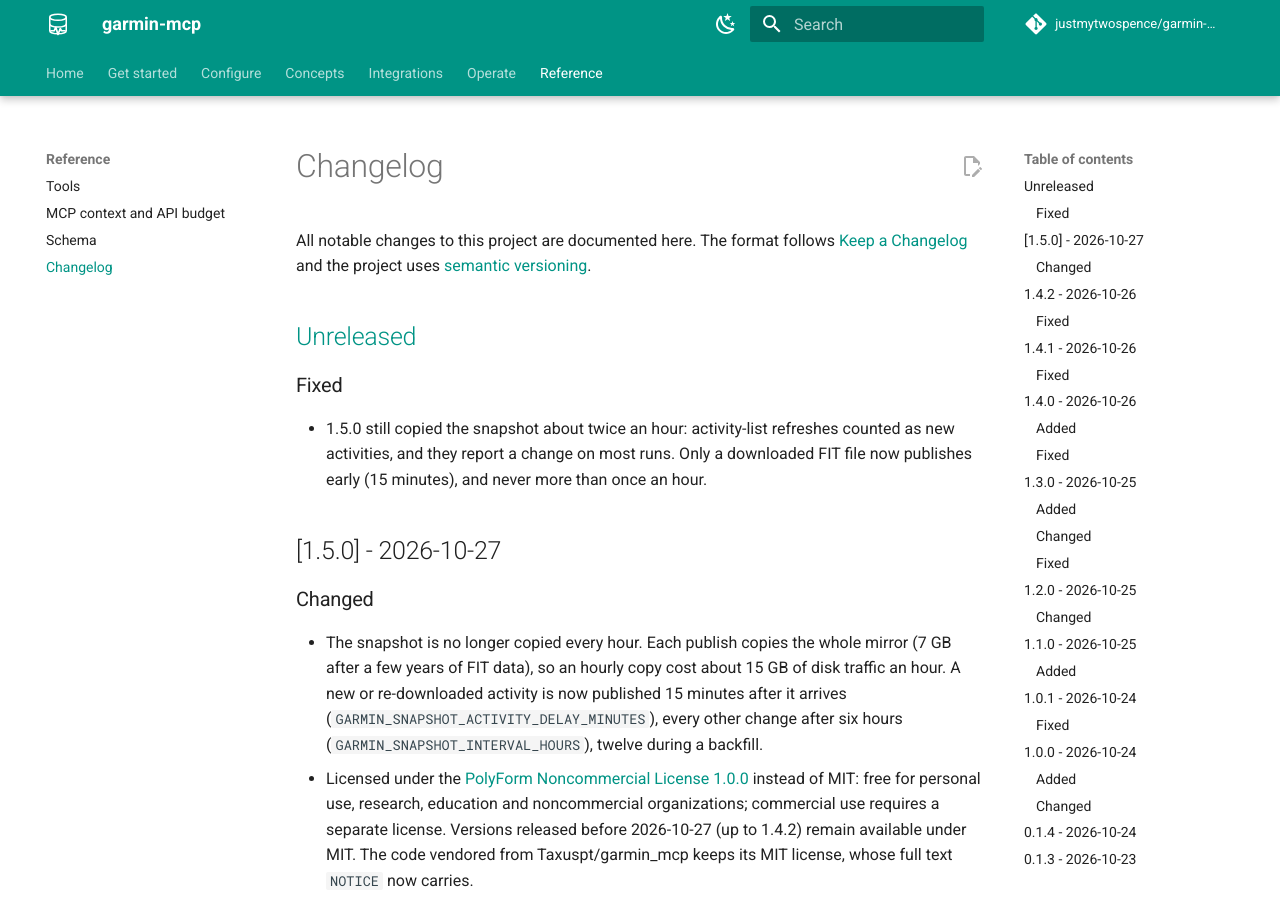
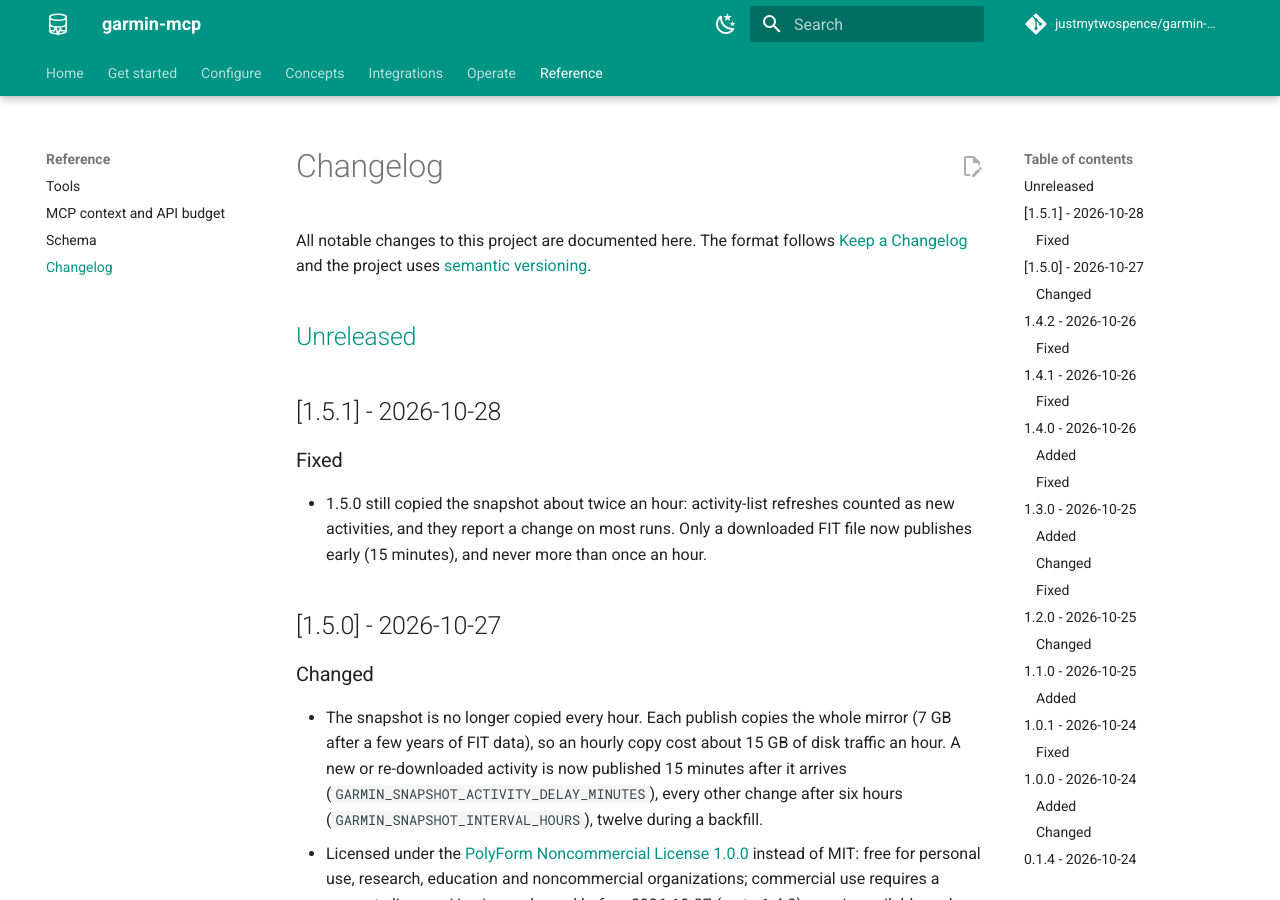
Before and after one commit to justmytwospence/garmin-mcp, an MkDocs documentation site: the page built from docs/changelog.md, in a window 1280 px wide and 900 px high. Built offline with MkDocs 1.6.1 and Material for MkDocs 9.7.7, drawn with Linux system fonts in a browser that asks for light colours; comment, search, counter and statistics services are not loaded.

````diff
--- a/CHANGELOG.md
+++ b/CHANGELOG.md
@@ -3,6 +3,8 @@
 All notable changes to this project are documented here. The format follows [Keep a Changelog](https://keepachangelog.com/en/1.1.0/) and the project uses [semantic versioning](https://semver.org/).
 
 ## [Unreleased]
+
+## [1.5.1] - 2026-10-28
 
 ### Fixed
 
--- a/docs/quickstart.md
+++ b/docs/quickstart.md
@@ -80,7 +80,7 @@ See [Extras](extras.md). To expose the server on the internet for claude.ai, Cha
 The package is `garmin-mirror-mcp` on PyPI (published from the next release on; the name `garmin-mcp` belongs to another project). The commands are `garmin-mcp` and `garmin-mcp-auth`.
 
 ```sh
-uv tool install garmin-mirror-mcp==1.5.0    # or: uvx --from garmin-mirror-mcp==1.5.0 garmin-mcp-auth
+uv tool install garmin-mirror-mcp==1.5.1    # or: uvx --from garmin-mirror-mcp==1.5.1 garmin-mcp-auth
 garmin-mcp-auth                              # once; tokens go to ~/.garminconnect
 garmin-mcp                                   # stdio server, for Claude Desktop and similar clients
 MCP_TRANSPORT=http MCP_BEARER_TOKEN=... garmin-mcp   # or the HTTP service on http://localhost:8000/mcp
--- a/pyproject.toml
+++ b/pyproject.toml
@@ -1,6 +1,6 @@
 [project]
 name = "garmin-mirror-mcp"
-version = "1.5.0"
+version = "1.5.1"
 description = "Garmin Connect MCP server backed by a complete local DuckDB mirror"
 readme = "README.md"
 license = "PolyForm-Noncommercial-1.0.0"
````
Also changed, not shown: README.md (+1 -1 lines), 1 other file.
